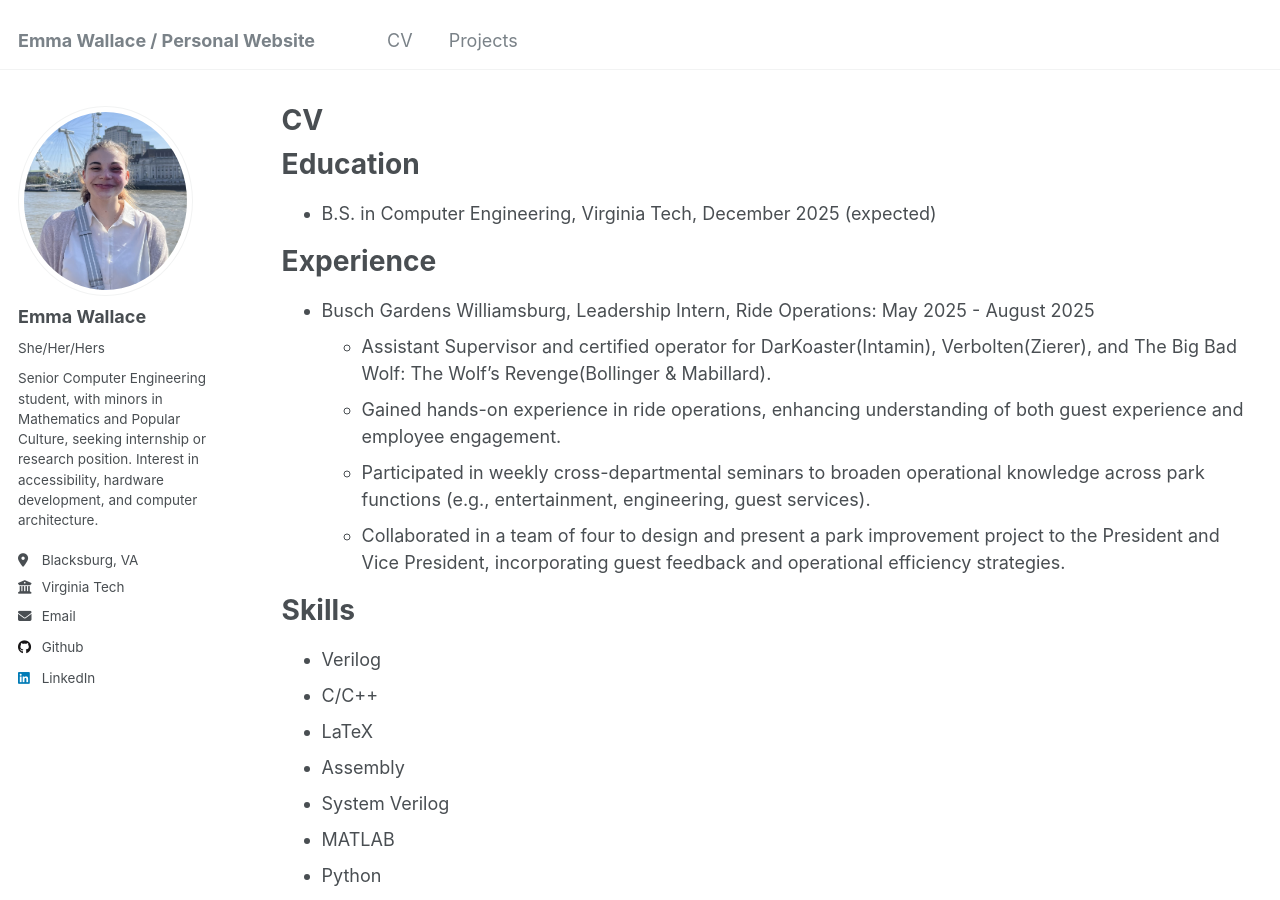
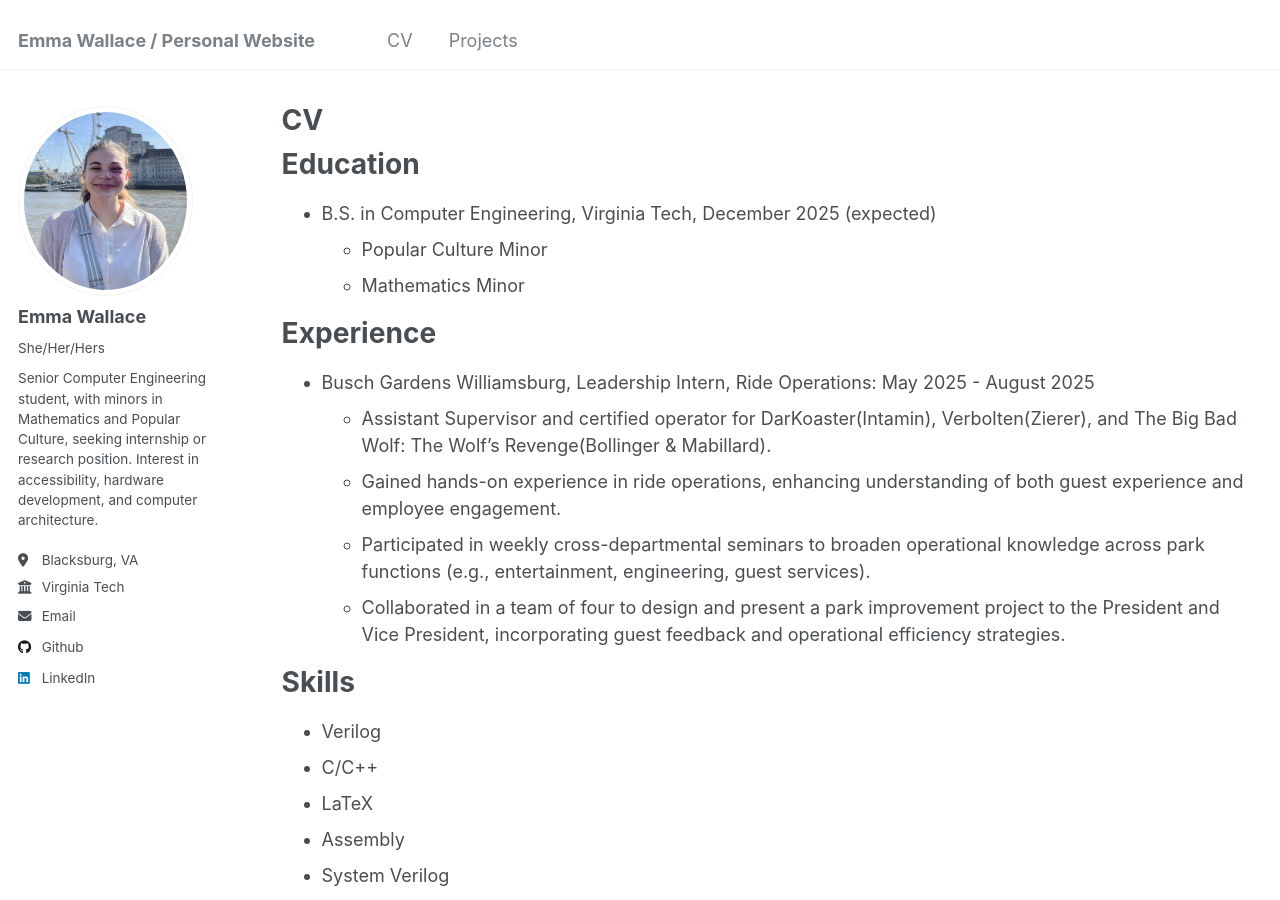
Before and after one commit to ewallace21/ewallace21.github.io, a Jekyll site: the page built from _pages/cv.md, in a window 1280 px wide and 900 px high. Built offline with Jekyll 4.4.1, drawn with Linux system fonts in a browser that asks for light colours.

Commit message:
Update cv.md

```diff
--- a/_pages/cv.md
+++ b/_pages/cv.md
@@ -11,6 +11,8 @@ redirect_from:
 Education
 ======
 * B.S. in Computer Engineering, Virginia Tech, December 2025 (expected)
+  * Popular Culture Minor
+  * Mathematics Minor
 
 Experience
 ======
```
